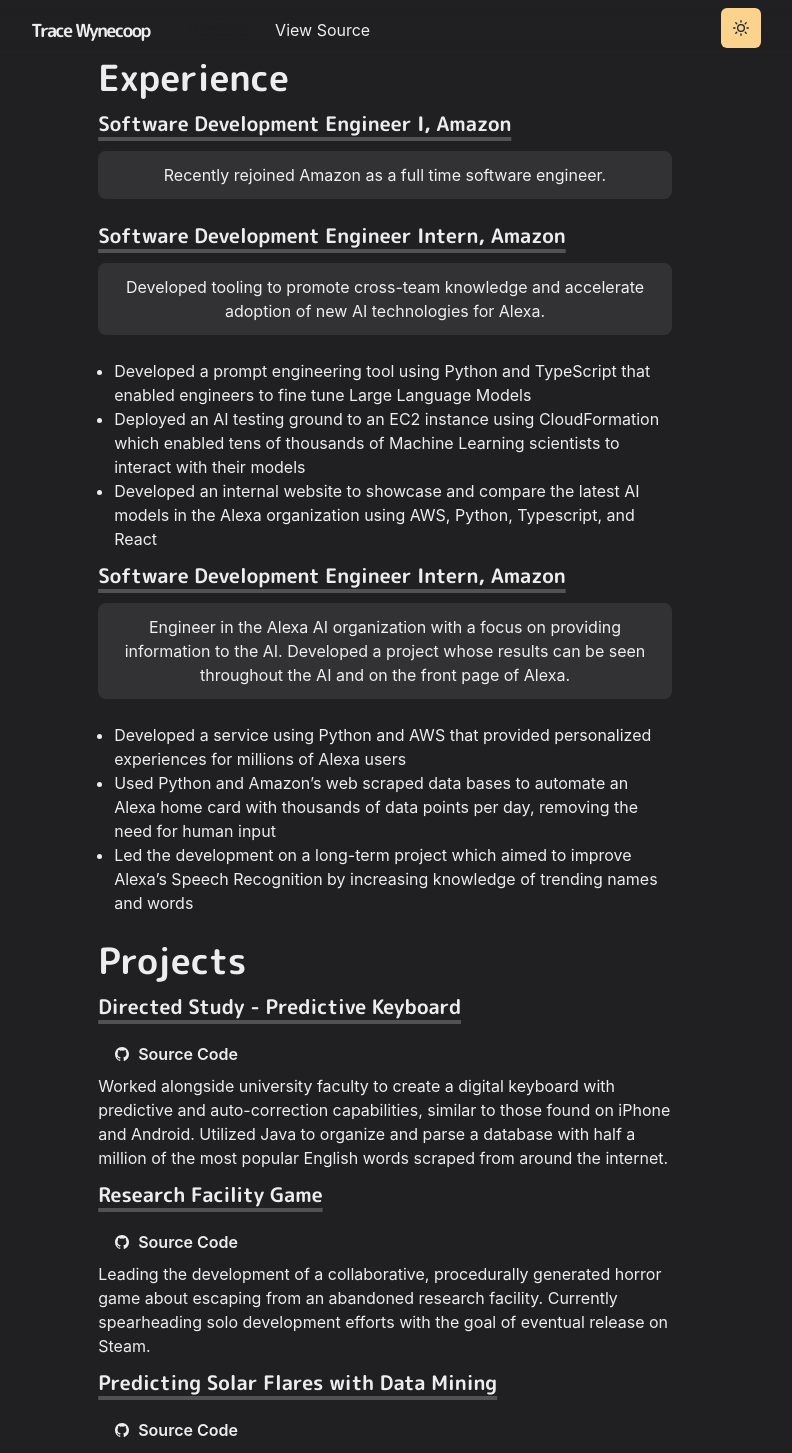
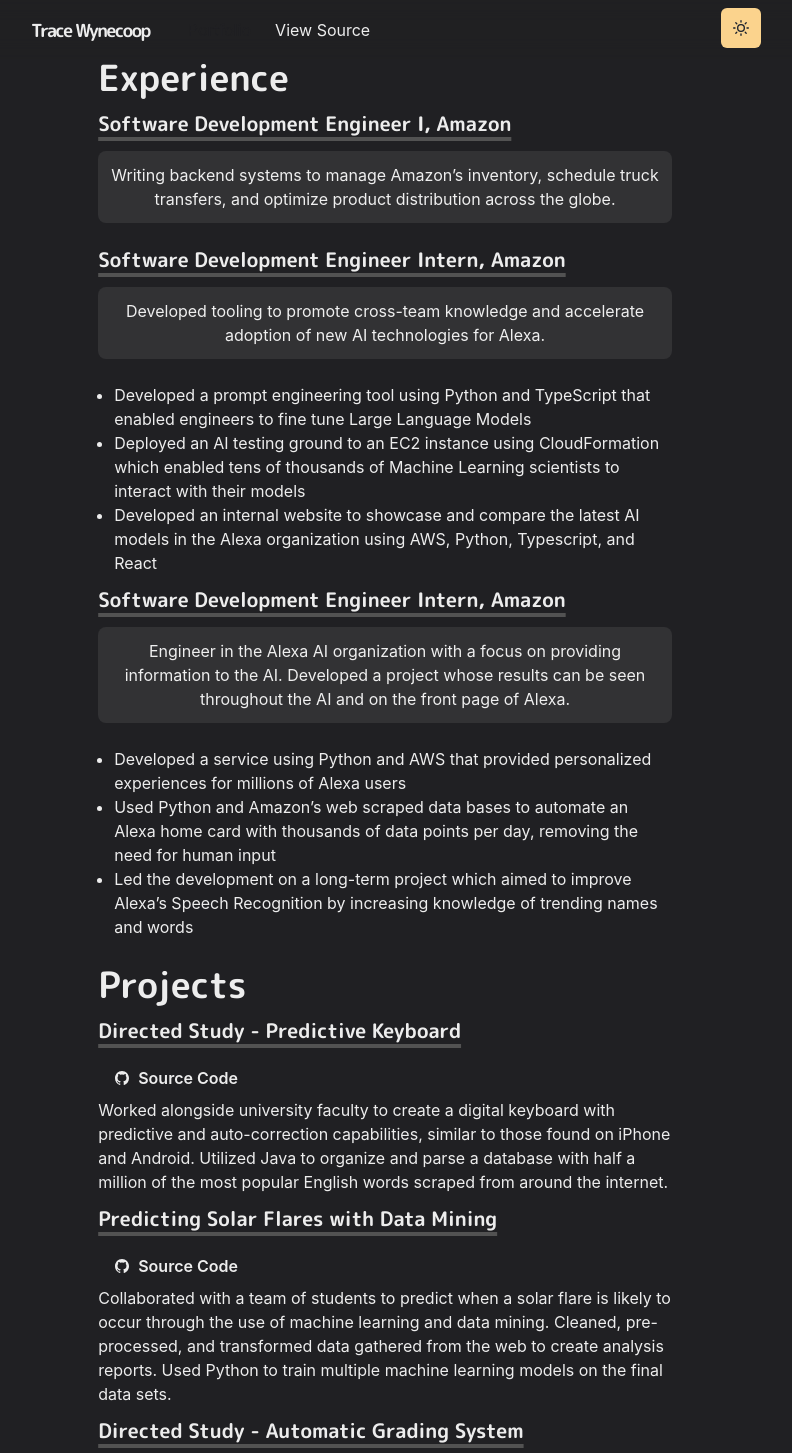
Before and after one commit to TWynec/twynec-homepage, a Next.js app: page /portfolio in a window 1280 px wide. Shown: the top 1453 px of the page, without its empty margins (255-1047 px from the left). Built offline with nearby package versions, Linux system fonts and the light colour scheme.

Commit message:
Update work history

```diff
--- a/pages/portfolio.js
+++ b/pages/portfolio.js
@@ -35,7 +35,8 @@
         mb={6}
         align="center"
       >
-        Recently rejoined Amazon as a full time software engineer.
+        Writing backend systems to manage Amazon’s inventory, schedule truck
+        transfers, and optimize product distribution across the globe.
       </Box>
 
       <Heading as="h3" variant="section-title">
@@ -129,28 +130,6 @@
       </List>
 
       <Heading as="h3" variant="section-title">
-        Research Facility Game
-      </Heading>
-      <List>
-        <ListItem>
-          <Link
-            href="https://github.com/TWynec/Research-Facility"
-            target="_blank"
-          >
-            <Button variant="ghost" leftIcon={<IoLogoGithub />}>
-              Source Code
-            </Button>
-          </Link>
-        </ListItem>
-        <ListItem>
-          Leading the development of a collaborative, procedurally generated
-          horror game about escaping from an abandoned research facility.
-          Currently spearheading solo development efforts with the goal of
-          eventual release on Steam.
-        </ListItem>
-      </List>
-
-      <Heading as="h3" variant="section-title">
         Predicting Solar Flares with Data Mining
       </Heading>
       <List>
@@ -238,7 +217,6 @@
       <UnorderedList>
         <ListItem>Python</ListItem>
         <ListItem>Java</ListItem>
-        <ListItem>C and C#</ListItem>
         <ListItem>Data Structures and Algorithms</ListItem>
         <ListItem>JavaScript</ListItem>
         <ListItem>React</ListItem>
@@ -249,7 +227,6 @@
       </Heading>
       <UnorderedList>
         <ListItem>Full Stack Development</ListItem>
-        <ListItem>Game Development</ListItem>
         <ListItem>Backend Development</ListItem>
         <ListItem>Data Mining</ListItem>
         <ListItem>Machine Learning </ListItem>
```
